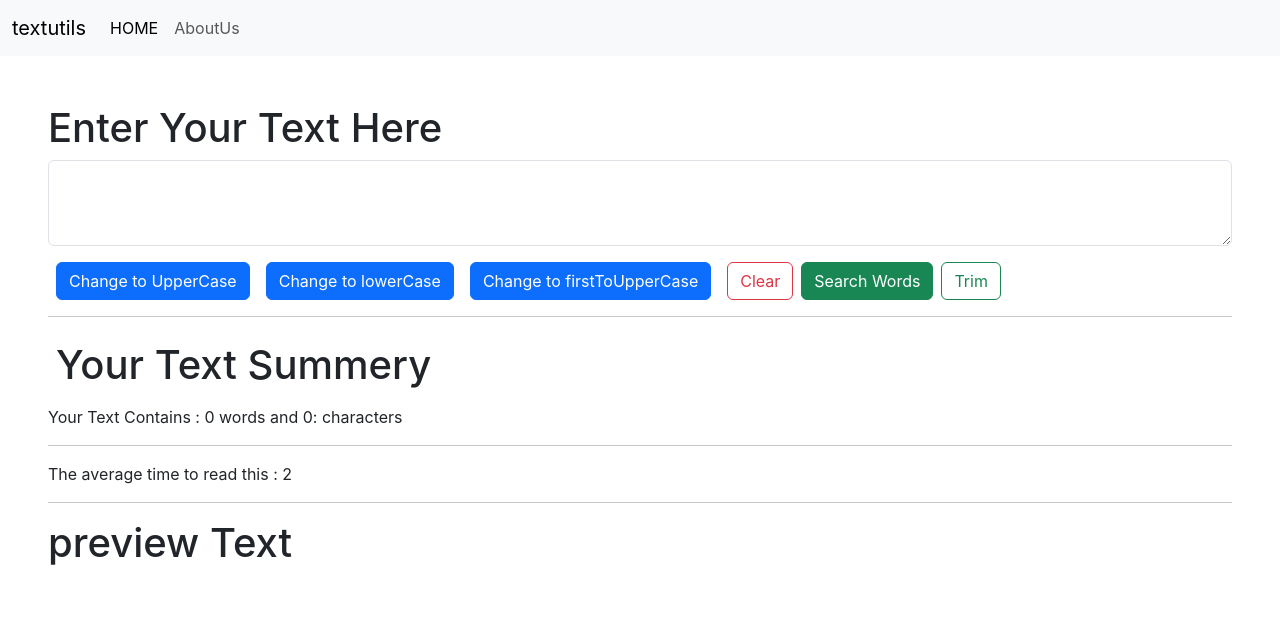
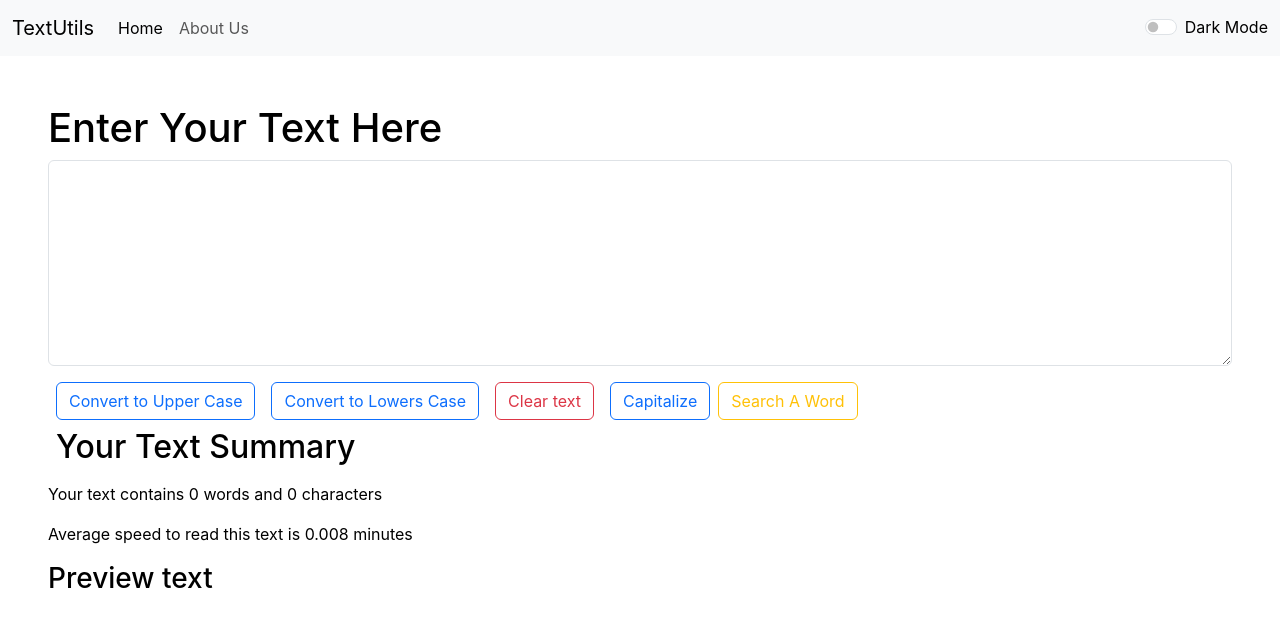
Before and after one commit to Nitin-web-dev/textUtils-dsdc, a React (Create React App) app: page / in a window 1280 px wide. Shown: the top 626 px of the page. Built offline with nearby package versions, Linux system fonts and the light colour scheme.

Commit message:
darkmodetoggle

```diff
--- a/src/App.js
+++ b/src/App.js
@@ -1,18 +1,31 @@
-
 import './App.css';
 import Navbar from './components/Navbar';
 import TextForm from './components/TextForm';
+// import AboutUs from './components/AboutUs';
+import { useState } from 'react';
+
 
 function App() {
+  const [mode, setMode] = useState('light')
+
+  const handleMode = () =>{
+    if(mode === 'dark'){
+      setMode('light')
+      document.body.style.backgroundColor = 'white'
+    }
+    else{
+      setMode('dark')
+      document.body.style.backgroundColor = 'black'
+    }
+  }
   return (
-    <div>
-      <Navbar  title="textutils" about="AboutUs"/>
-      <div className='p-5'>
-      <TextForm />
-
-      </div>
-
+    <>
+    <Navbar mode={mode} handleMode={handleMode}  title="TextUtils" aboutText="About Us" />
+    <div className="p-5">
+      <TextForm mode={mode}/>
+      {/* <AboutUs></AboutUs> */}
     </div>
+    </>
   );
 }
 
--- /dev/null
+++ b/src/components/AboutUs.jsx
@@ -0,0 +1,33 @@
+import React, { useState } from 'react'
+
+export default function AboutUs() {
+    const [style,setStyle] = useState({
+            color:"black",
+            backgroundColor:"white",
+        })
+
+    const handleStyle = () => {
+      if (style.color === "white") {
+        setStyle({color:"black",backgroundColor:"white"})
+      }
+      else{
+        setStyle({color:"white",backgroundColor:"rgb(0,0,0,0.5)"})
+      }
+    }
+
+
+  return (
+    <div>
+     <div class="card mb-3" style={style}>
+  <div class="card-body">
+    <h5 class="card-title">About Us</h5>
+    <p class="card-text">Lorem, ipsum dolor sit amet consectetur adipisicing elit. Ea sunt, quidem earum sapiente iure soluta ab ad repellendus reprehenderit voluptates. Lorem ipsum dolor sit amet consectetur adipisicing elit. Blanditiis nisi perferendis maxime harum alias facilis voluptates illum? Provident quas iusto incidunt voluptatum quos quibusdam eaque dolorem nostrum consequuntur omnis. Dolores!.</p>
+    <p class="card-text"><small class="text-muted">Last updated 3 mins ago</small></p>
+
+    <button className="btn btn-primary" onClick={handleStyle}>Enable Dark Mode</button>
+
+  </div>
+</div>
+    </div>
+  )
+}
--- a/src/components/Navbar.jsx
+++ b/src/components/Navbar.jsx
@@ -2,24 +2,32 @@ import React from 'react'
 
 export default function Navbar(props) {
   return (
-    <nav className="navbar navbar-expand-lg bg-body-tertiary">
+    <nav className={`navbar navbar-expand-lg bg-${props.mode} navbar-${props.mode}`}>
     <div className="container-fluid">
-      <a className="navbar-brand" href="/#">{props.title}</a>
+      <a className="navbar-brand" href="/">{props.title}</a>
       <button className="navbar-toggler" type="button" data-bs-toggle="collapse" data-bs-target="#navbarSupportedContent" aria-controls="navbarSupportedContent" aria-expanded="false" aria-label="Toggle navigation">
         <span className="navbar-toggler-icon"></span>
       </button>
       <div className="collapse navbar-collapse" id="navbarSupportedContent">
         <ul className="navbar-nav me-auto mb-2 mb-lg-0">
           <li className="nav-item">
-            <a className="nav-link active" aria-current="page" href="/#">HOME</a>
+            <a className="nav-link active" aria-current="page" href="/">Home</a>
           </li>
           <li className="nav-item">
-            <a className="nav-link" href="/#">{props.about}</a>
+            <a className="nav-link" href="/">{props.aboutText}</a>
           </li>
 
 
         </ul>
-
+        {/* <form className="d-flex" role="search">
+          <input className="form-control me-2" type="search" placeholder="Search" aria-label="Search" />
+          <button className="btn btn-outline-success" type="submit">Search</button>
+        </form> */}
+        {/* text-black */}
+        <div className={`form-check form-switch text-${props.mode === 'dark' ? 'white' :'black'}`}>
+  <input onClick={props.handleMode} className="form-check-input" type="checkbox" role="switch" id="flexSwitchCheckDefault"/>
+  <label className="form-check-label" for="flexSwitchCheckDefault">Dark Mode</label>
+</div>
       </div>
     </div>
   </nav>
--- a/src/components/TextForm.jsx
+++ b/src/components/TextForm.jsx
@@ -1,38 +1,22 @@
-import React,{useState} from 'react'
+import React, { useState } from "react";
 
-export default function TextForm() {
-
-  // destructuring ;
-  // check the textarea
-    const [ text, setText] = useState("");
-
-  //check the search input in word count
-    const [search, setSearch] = useState("");
+// RULE
+export default function TextForm(props) {
+  const [text, setText] = useState("");
+  const [searchValue, setsearchValue] = useState("");
 
   // check the value of word count
   const [value, setValue] = useState(0);
 
-  //check the trim
-  const [trimmedValue, setTrimmedValue] = useState('');
+  const handleOnChange = (event) => {
+    let newText = event.target.value;
+    // text = newText; this is wrong method to update
+    setText(newText); // this is right way to update
+  };
 
-    const handleChange = (e) =>{
-      let newText = e.target.value;
-      setText(newText);
-    }
 
-    const handleUpperCase = (e) => {
-      let newTExt = text.toUpperCase();
-      setText(newTExt);
-    }
-
-    const handleLowerCase = (e) => {
-      let newtext = text.toLowerCase();
-      setText(newtext);
-
-    }
-
+  // contributed by rahul
   const handlefirstToUpperCase = (e) => {
-
     let tempArr = text.split(" ");
     let temp = "";
     tempArr.forEach(element => {
@@ -44,111 +28,110 @@ export default function TextForm() {
     setText(temp)
   }
 
-    const handleClearText = (e) => {
-      setText("");
-    }
-
-    const handleWordCount = (e) => {
-
-      // alert(search);
-      const regex =  new RegExp(search,'gi');
-      const newstr = text.match(regex);
-      setValue(newstr.length);
-
-
-    }
 
 
 
-    function handleTrimClick() {
+  const handleOnUpperCase = (event) => {
+    let newText = text.toUpperCase();
+    setText(newText);
+  };
 
-      let res = text.replace(/\s/gi,"")
-      setText(res);
+  const handleOnLowerCase = (event) => {
+    let newText = text.toLowerCase();
+    setText(newText);
+  };
+  const handleOnClearText = (event) => {
+    setText("");
+  };
+  const handleWordCount = (e) => {
+    const regex =  new RegExp(searchValue,'gi');
+    const newstr = text.match(regex);
+    setValue(newstr.length > 0 ? newstr.length : 0);
   }
 
-
-
-
-
-
-
-
-
-
-
-
   return (
-    <div>
-  <div className=" mb-3">
+    <div style={{backgroundColor:props.mode === 'dark'?'black':'white', color:props.mode === 'dark'?'white':'black'}}>
+      <div className="mb-3">
         <h1>Enter Your Text Here</h1>
         <textarea
           value={text}
-      onChange={handleChange}
           className="form-control"
-      id="exampleFormControlTextarea1"
-      rows="3">
-      </textarea>
+          onChange={handleOnChange}
+          id="text"
+          rows="8"
+        ></textarea>
+      </div>
+      <button
+        onClick={handleOnUpperCase}
+        className="btn btn-outline-primary mx-2"
+      >
+        Convert to Upper Case
+      </button>
 
-  </div>
-    <button className='btn btn-primary mx-2'  onClick={handleUpperCase}>Change to UpperCase</button>
-    <button className='btn btn-primary mx-2' onClick={handleLowerCase}>Change to lowerCase</button>
-    <button className='btn btn-primary mx-2' onClick={handlefirstToUpperCase}>Change to firstToUpperCase</button>
-    <button className='btn btn-outline-danger mx-2' onClick={handleClearText}>Clear</button>
-    {/* the model btn start  */}
+      <button
+        onClick={handleOnLowerCase}
+        className="btn btn-outline-primary mx-2"
+      >
+        Convert to Lowers Case
+      </button>
 
-    {/* <!-- Button trigger modal --> */}
-<button type="button" className="btn btn-success" data-bs-toggle="modal" data-bs-target="#exampleModal">
-  Search Words
+      <button
+        onClick={handleOnClearText}
+        className="btn btn-outline-danger mx-2"
+      >
+        Clear text
+      </button>
+      <button className='btn btn-outline-primary mx-2' onClick={handlefirstToUpperCase}>Capitalize</button>
+
+      <button type="button" className="btn btn-outline-warning" data-bs-toggle="modal" data-bs-target="#exampleModal">
+  Search A Word
 </button>
 
 {/* <!-- Modal --> */}
         <div className="modal fade" id="exampleModal" tabIndex="-1" aria-labelledby="exampleModalLabel" aria-hidden="true">
-          <div className="modal-dialog">
-            <div className="modal-content">
+          <div className="modal-dialog"  >
+            <div className="modal-content" style={{backgroundColor:props.mode === 'dark'?'black':'white', color:props.mode === 'dark'?'white':'black'}}>
               <div className="modal-header">
-                <h1 className="modal-title fs-5" id="exampleModalLabel">Search A word</h1>
+                <h1 className="modal-title fs-5" id="exampleModalLabel">Search a word</h1>
                 <button type="button" className="btn-close" data-bs-dismiss="modal" aria-label="Close"></button>
               </div>
               <div className="modal-body">
               <div className="input-group">
-              <span className="input-group-text">First and last name</span>
+
 
               <input
-              value={search || ""}
-              onChange={(e)=>setSearch(e.target.value)}
+              value={searchValue || ""}
+              onChange={(e)=>setsearchValue(e.target.value)}
               type="text"
               aria-label="Last name"
               className="form-control"
               />
 
               </div>
-              <p>this word is count: {value}</p>
+              <p>Word Count: {value}</p>
               </div>
 
               <div className="modal-footer">
 
-                <button type="button" className="btn btn-primary" onClick={handleWordCount}>countWord</button>
+                <button type="button" className="btn btn-primary" onClick={handleWordCount}>search</button>
               </div>
             </div>
           </div>
         </div>
 {/* the model btn end  */}
 
+      <div className="p-2">
+        <h2>Your Text Summary</h2>
+      </div>
 
-<button className='btn btn-outline-success mx-2' onClick={handleTrimClick}>Trim</button>
+      <p>Your text contains {text.split(" ").length -1}  words and {text.length} characters</p>
+
+      <p>Average speed to read this text is {text.split(" ").length * 0.008} minutes</p>
+
+      <h3>Preview text</h3>
+      <p>{text}</p>
 
 
-    <hr />
-      <div className='p-2'>
-        <h1>Your Text Summery</h1>
     </div>
-
-      <p>Your Text Contains : {text.split(" ").length-1} words and {text.length}:  characters</p>
-      <hr />
-      <p>The average time to read this : {text.split(" ").length * 2.0}</p>
-      <hr />
-      <h1>preview Text</h1>
-      <p>{text}</p>
-    </div>
-  )
+  );
 }
```
Lines whose indentation alone changed are shown as unchanged.
